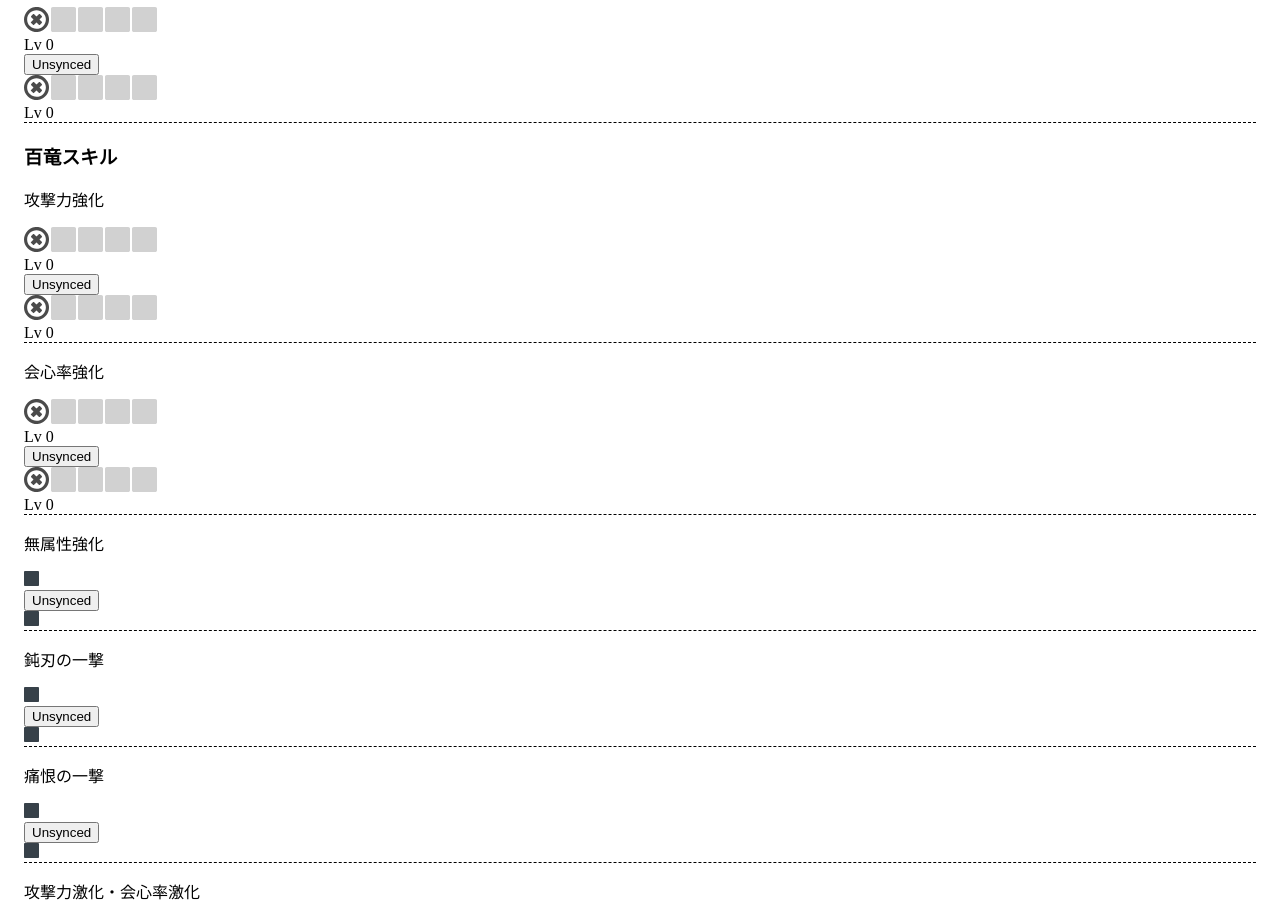
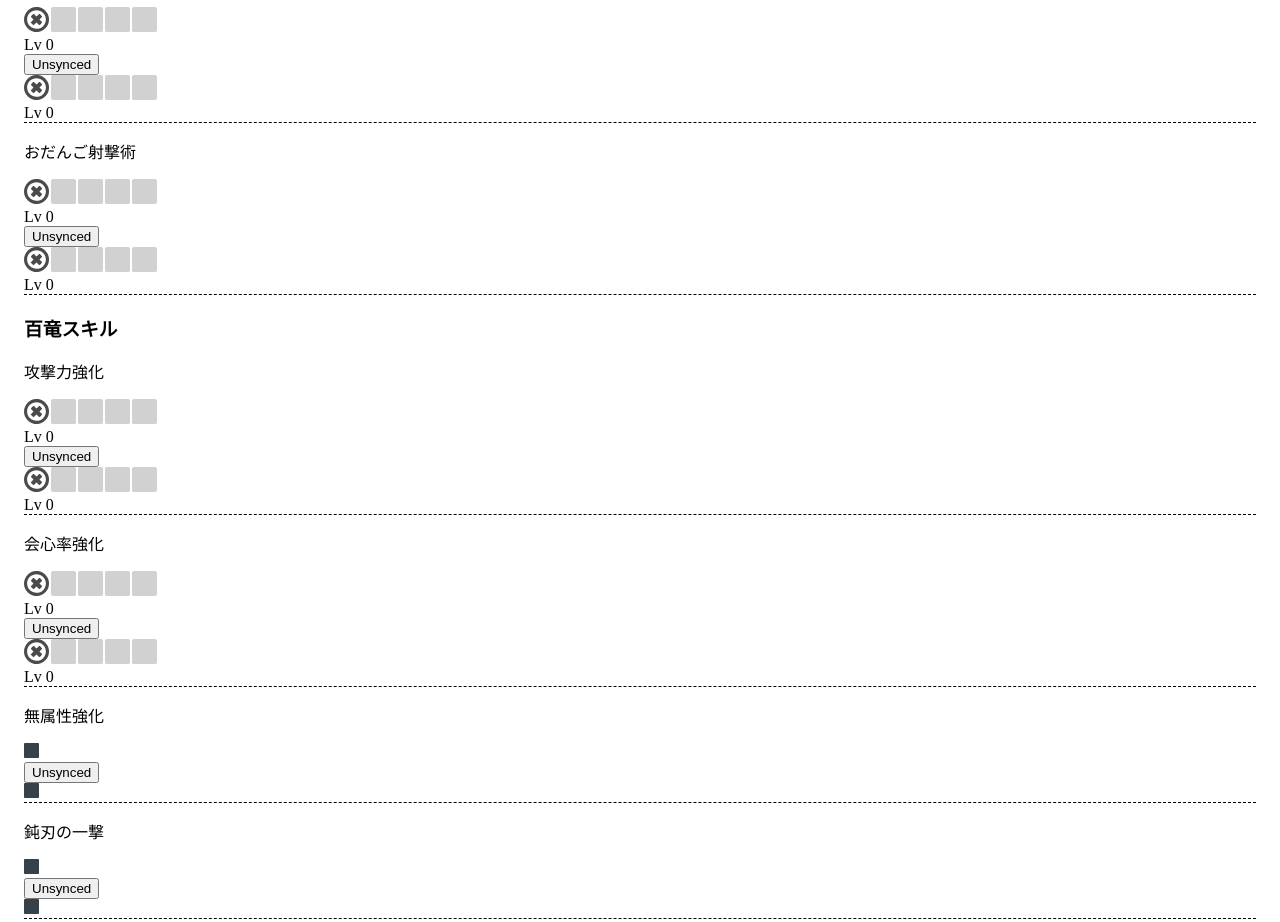
Before and after one commit to autopp/mhrise-atk-cmp, a Next.js app: page / in a window 1280 px wide. Shown: the part 1420-2342 px from the top of the page. Built offline with nearby package versions, Linux system fonts and the light colour scheme.

Commit message:
feat: add dango marksman

```diff
--- a/src/lib/status.ts
+++ b/src/lib/status.ts
@@ -80,6 +80,7 @@ export type Status = {
   readonly dango: {
     readonly booster: Increase
     readonly temper: Factor
+    readonly marksman: Factor
   }
   readonly rampage: {
     readonly attackBoost: Increase
@@ -172,6 +173,13 @@ export const DANGO_TEMPER = createDamageFactorSkill([
   new Decimal("1.05"),
   new Decimal("1.07"),
   new Decimal("1.07"),
+])
+
+export const DANGO_MARKSMAN = createDamageFactorSkill([
+  new Decimal("1.01"),
+  new Decimal("1.02"),
+  new Decimal("1.03"),
+  new Decimal("1.04"),
 ])
 
 export const RAMPAGE_ATTACK_BOOSTS = createAttackIncreaseSkill([4, 6, 8, 10])
@@ -290,6 +298,7 @@ export function calculateTotal(status: Status): Total {
     baseAttack,
     status.weapon.sharpness.factor,
     status.dango.temper,
+    status.dango.marksman,
     calculateDullingStrikeFactor(status),
     skill.artillery,
     skill.rapidMorph,
--- a/src/pages/index.tsx
+++ b/src/pages/index.tsx
@@ -45,6 +45,7 @@ import {
   getRampageKushalaDaoraSoul,
   getRampageSpeciesExploit,
   DANGO_BOOSTER,
+  DANGO_MARKSMAN,
 } from "@/lib/status"
 import CheckboxInputRow from "@/components/checkbox-input-row"
 import { usePairingState } from "@/lib/pairing"
@@ -66,6 +67,7 @@ const Home: FC = () => {
   // Dango
   const dangoBooster = usePairingState(0)
   const dangoTemper = usePairingState(0)
+  const dangoMarksman = usePairingState(0)
   // Rampage
   const rampageAttackBoost = usePairingState(0)
   const rampageAffinityBoost = usePairingState(0)
@@ -120,6 +122,7 @@ const Home: FC = () => {
       dango: {
         booster: DANGO_BOOSTER[valueOf(dangoBooster)],
         temper: DANGO_TEMPER[valueOf(dangoTemper)],
+        marksman: DANGO_MARKSMAN[valueOf(dangoMarksman)],
       },
       rampage: {
         attackBoost: RAMPAGE_ATTACK_BOOSTS[valueOf(rampageAttackBoost)],
@@ -171,6 +174,7 @@ const Home: FC = () => {
     itemDemonPowder,
     dangoBooster,
     dangoTemper,
+    dangoMarksman,
     rampageAttackBoost,
     rampageAffinityBoost,
     rampageNonElementalBoost,
@@ -230,6 +234,7 @@ const Home: FC = () => {
         <HeadingRow text="おだんごスキル" />
         <LevelInputRow label="おだんご短期催眠術" levels={DANGO_BOOSTER} {...dangoBooster} />
         <LevelInputRow label="おだんご暴れ撃ち" levels={DANGO_TEMPER} {...dangoTemper} />
+        <LevelInputRow label="おだんご射撃術" levels={DANGO_MARKSMAN} {...dangoMarksman} />
         <HeadingRow text="百竜スキル" />
         <LevelInputRow label="攻撃力強化" levels={RAMPAGE_ATTACK_BOOSTS} {...rampageAttackBoost} />
         <LevelInputRow label="会心率強化" levels={RAMPAGE_AFFINITY_BOOSTS} {...rampageAffinityBoost} />
```
